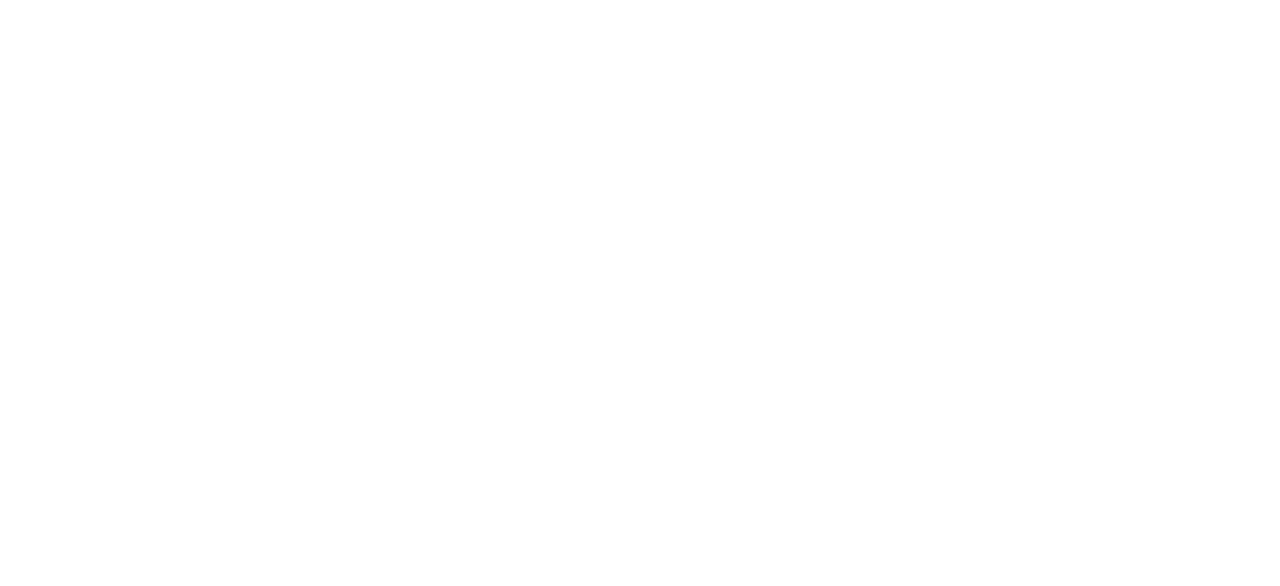
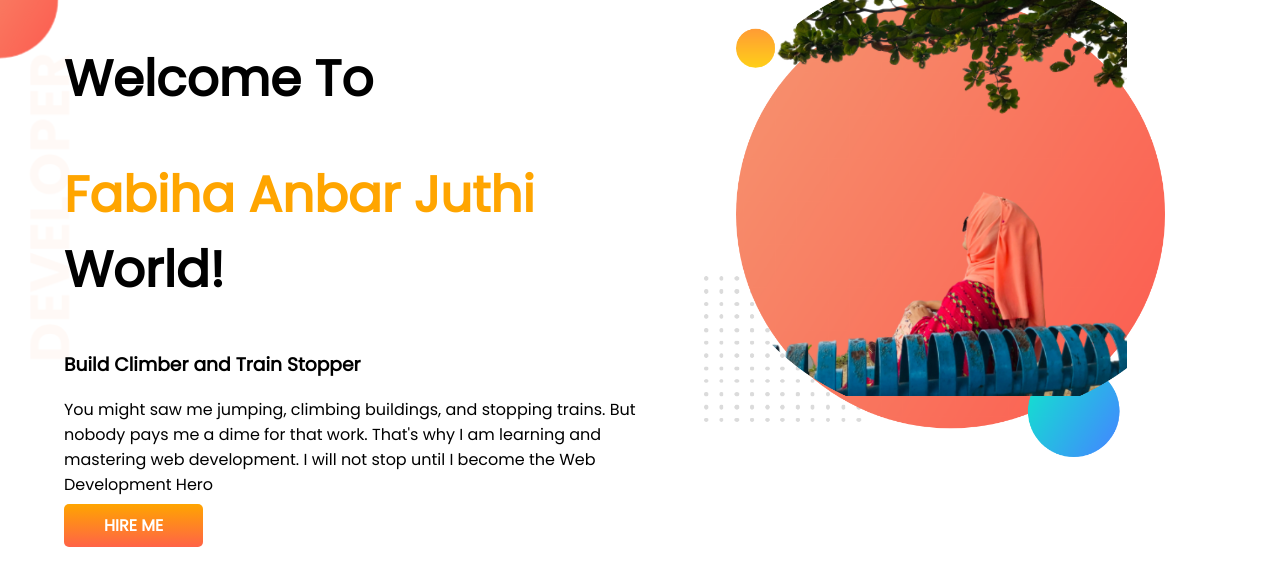
Before and after one commit to fabihaanbarjuthi/developer-portfolio, a plain HTML site: page index.html in a window 1280 px wide. Drawn offline with Linux system fonts and the light colour scheme.

Commit message:
top banner added

```diff
--- a/index.html
+++ b/index.html
@@ -1,13 +1,34 @@
 <!DOCTYPE html>
 <html lang="en">
+
 <head>
     <meta charset="UTF-8">
     <meta http-equiv="X-UA-Compatible" content="IE=edge">
     <meta name="viewport" content="width=device-width, initial-scale=1.0">
     <title>Fabiha Portfolio</title>
+    <link rel="preconnect" href="https://fonts.googleapis.com">
+    <link rel="preconnect" href="https://fonts.gstatic.com" crossorigin>
+    <link href="https://fonts.googleapis.com/css2?family=Poppins&display=swap" rel="stylesheet">
     <link rel="stylesheet" href="style.css">
 </head>
+
 <body>
+    <section class="top-banner">
+        <div class="half-width">
+            <h1>Welcome To</h1>
+            <h1><span class="orange-color">Fabiha Anbar Juthi</span> World!</h1>
+            <h3>Build Climber and Train Stopper</h3>
+            <p>You might saw me jumping, climbing buildings, and stopping trains. But nobody pays me a dime for that
+                work.
+                That's why I am learning and mastering web development. I will not stop until I become the Web
+                Development
+                Hero</p>
+            <a class="link-button" target="_blank" href="https://www.linkedin.com/company/programminghero/">HIRE ME</a>
+        </div>
+        <div class="half-width">
+            <img src="images/fabiha-pic-with-bg.png" alt="">
+        </div>
+    </section>
+</body>
 
-</body>
 </html>
--- a/style.css
+++ b/style.css
@@ -0,0 +1,39 @@
+body {
+    font-family: 'Poppins', sans-serif;
+    margin: 0;
+}
+
+h1 {
+    font-size: 50px;
+}
+
+.orange-color {
+    color: orange;
+}
+
+section {
+    display: flex;
+}
+
+.half-width {
+    width: 50%;
+    padding-left: 5%;
+}
+
+.half-width img {
+    width: 80%;
+}
+
+.link-button {
+    text-decoration: none;
+    background-image: linear-gradient(orange, tomato);
+    padding: 10px 40px;
+    color: white;
+    font-weight: 700;
+    border-radius: 5px;
+}
+
+.top-banner {
+    background-image: url(images/top-banner.png);
+    background-repeat: no-repeat;
+}
```
Also changed, not shown: images/dream-bg.png (added), images/exp-bg.png (added), images/fabiha-pic-with-bg.png (added), images/jhankar.png (added), images/jhankar2.png (added), images/my-bg.png (added), images/my-bg2.png (added), images/top-banner.png (added), 7 other files.
